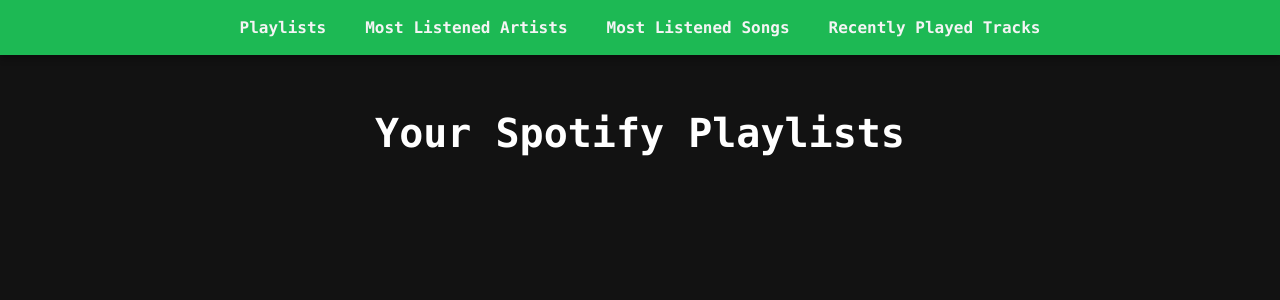
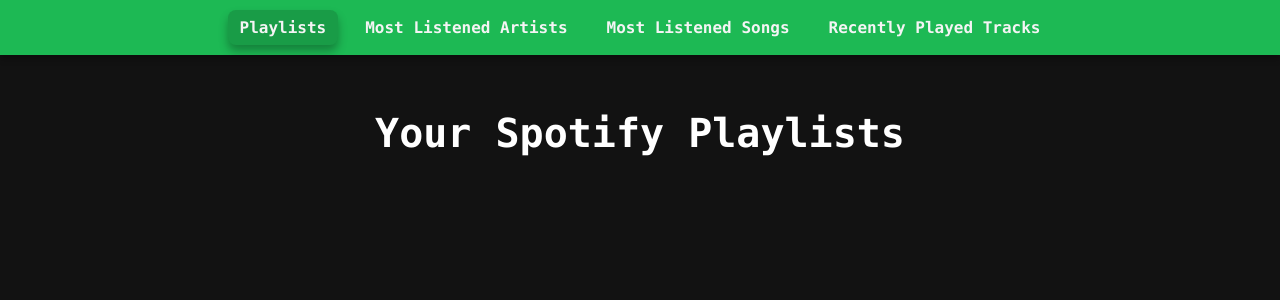
Before and after one commit to RicardoCalvoP/SpotifyWrapped_API, a Flask app: template templates/playlists.html in a window 1280 px wide. Shown: the top 300 px of the page. Run offline with Flask 3, Linux system fonts and the light colour scheme; the template is opened without the code that fills it, so the values that code supplies are empty; parts of the project's set-up code (start-up, migrations or seed data) failed here and were passed over.

Commit message:
feat: nav menu css, fixes #11

```diff
--- a/static/playlists.css
+++ b/static/playlists.css
@@ -69,7 +69,7 @@
 
 /* Button Styles */
 .playlist a {
-  color: #ffffff;
+  color: #f4f4f4;
   text-decoration: none;
   background-color: #1DB954;
   padding: 10px 20px;
@@ -109,13 +109,37 @@
   font-size: 1rem;
   font-weight: bold;
   padding: 8px 12px;
-  border-radius: 5px;
+  border-radius: 8px;
   transition: background-color 0.3s, color 0.3s;
+}
+
+/* Highlight the active link */
+.navigation-bar a.active {
+  background-color: #199c47;
+  /* Dark background for the active page */
+  color: #f4f4f4;
+  /* Spotify green for text */
+  box-shadow: 0 6px 10px rgba(0, 0, 0, 0.3);
+  /* Subtle shadow effect */
+  border-radius: 8px;
+  /* Optional rounded corners */
+}
+
+.navigation-bar a.active:hover {
+  background-color: #199c47;
+  /* Dark background for the active page */
+  color: #f4f4f4;
+  /* Spotify green for text */
+  box-shadow: 0 6px 10px rgba(0, 0, 0, 0.3);
+  /* Subtle shadow effect */
+  border-radius: 8px;
+  /* Optional rounded corners */
 }
 
 .navigation-bar a:hover {
   background-color: #121212;
   /* Dark background on hover */
+  box-shadow: 0 6px 10px rgba(0, 0, 0, 0.3);
   color: #1DB954;
   /* Green text on hover */
 }
```
